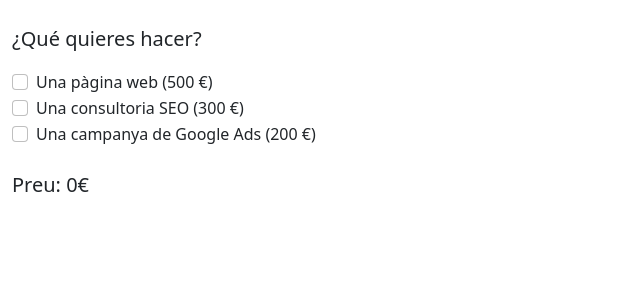
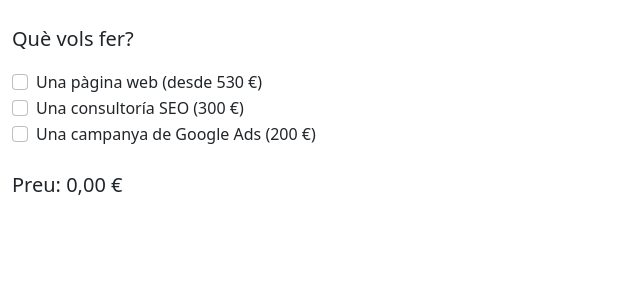
Before and after one commit to Ramndroid/SPRINT-7, an Angular app: page / in a window 1280 px wide. Shown: the top 300 px of the page, without its empty margins (0-640 px from the left). Built offline with nearby package versions, Linux system fonts and the light colour scheme.

Commit message:
Exercici 2

```diff
--- a/src/app/components/home/home.component.html
+++ b/src/app/components/home/home.component.html
@@ -1,28 +1,31 @@
 <div class="container-fluid mt-4">
 
-    <p class="fs-5">¿Qué quieres hacer?</p>
+    <p class="fs-5">Què vols fer?</p>
 
-    <div class="form-check">
-        <input class="form-check-input" type="checkbox" value="" id="checkWeb" [(ngModel)]="homeCheckboxes[0]" (change)="homeClickOnCheckbox($event)">
-        <label class="form-check-label" for="checkWeb">
-            Una pàgina web (500 €)
-        </label>
-    </div>
+    <form>
 
-    <div class="form-check">
-        <input class="form-check-input" type="checkbox" value="" id="checkSeo" [(ngModel)]="homeCheckboxes[1]" (change)="homeClickOnCheckbox($event)">
-        <label class="form-check-label" for="checkSeo">
-            Una consultoria SEO (300 €)
-        </label>
-    </div>
+        <div class="form-check">
+            <input class="form-check-input" type="checkbox" id="checkWeb" [(ngModel)]="homeProducts.web.selected"
+                name="checkWeb" (change)="homeCalculateTotal()">
+            <label class="form-check-label" for="checkWeb">{{ homeProducts.web.title }}</label>
+        </div>
 
-    <div class="form-check">
-        <input class="form-check-input" type="checkbox" value="" id="checkGAds" [(ngModel)]="homeCheckboxes[2]" (change)="homeClickOnCheckbox($event)">
-        <label class="form-check-label" for="checkGAds">
-            Una campanya de Google Ads (200 €)
-        </label>
-    </div>
+        <app-panell *ngIf="homeProducts.web.selected" [panelBaseWebPrice]="homeProducts.web.price"></app-panell>
 
-    <p class="fs-5 mt-4">Preu: {{ homeTotal }}€ </p>
+        <div class="form-check">
+            <input class="form-check-input" type="checkbox" id="checkSeo" [(ngModel)]="homeProducts.seo.selected"
+                (change)="homeCalculateTotal()" name="checkSeo">
+            <label class="form-check-label" for="checkSeo">{{ homeProducts.seo.title }}</label>
+        </div>
+
+        <div class="form-check">
+            <input class="form-check-input" type="checkbox" id="checkGAds" [(ngModel)]="homeProducts.gads.selected"
+                (change)="homeCalculateTotal()" name="checkGAds">
+            <label class="form-check-label" for="checkGAds">{{ homeProducts.gads.title }}</label>
+        </div>
+
+    </form>
+
+    <p class="fs-5 mt-4">{{ homeGetTotalInEuros() }}</p>
 
 </div>
--- a/src/app/components/home/home.component.ts
+++ b/src/app/components/home/home.component.ts
@@ -1,4 +1,6 @@
-import { Component, Input, OnInit } from '@angular/core';
+import { Component, OnInit } from '@angular/core';
+import { Products } from 'src/app/models/products';
+import { GetTotalBudgetService } from 'src/app/services/get-total-budget.service';
 
 @Component({
   selector: 'app-home',
@@ -7,36 +9,32 @@ import { Component, Input, OnInit } from '@angular/core';
 })
 export class HomeComponent implements OnInit {
 
-  homeCheckboxes: boolean[] = [false, false, false];
+  homeProducts: Products = {
+    web: {
+      title: "Una pàgina web (desde 530 €)",
+      price: 500,
+      selected: false
+    },
+    seo: {
+      title: "Una consultoría SEO (300 €)",
+      price: 300,
+      selected: false
+    },
+    gads: {
+      title: "Una campanya de Google Ads (200 €)",
+      price: 200,
+      selected: false
+    }
+  }
 
-  homeTotal: number = 0;
-
-  constructor() { }
+  constructor(
+    private serviceGetTotalBudget: GetTotalBudgetService
+  ) { }
 
   ngOnInit(): void { }
 
-  homeClickOnCheckbox(event: any) {
+  homeCalculateTotal = (): void => this.serviceGetTotalBudget.calculateTotal(this.homeProducts);
 
-    console.log(event.target.checked ?
-      `El usuario ha agregado ${event.target.id.replace("check", "")}`
-      : `El usuario ha retirado ${event.target.id.replace("check", "")}`);
-
-    const currentTotal = [0];
-
-    if (this.homeCheckboxes[0]) {
-      currentTotal.push(500);
-    }
-
-    if (this.homeCheckboxes[1]) {
-      currentTotal.push(300);
-    }
-
-    if (this.homeCheckboxes[2]) {
-      currentTotal.push(200);
-    }
-
-    this.homeTotal = currentTotal.reduce((prev, curr) => prev + curr);
-  }
-
+  homeGetTotalInEuros = (): string => this.serviceGetTotalBudget.getTotalInEuros("Preu: ");
 
 }
--- /dev/null
+++ b/src/app/components/panell/panell.component.css
@@ -0,0 +1,8 @@
+.form-container {
+    border: 3px solid black;
+    border-radius: 16px;
+}
+
+p {
+    width: 145px;
+}
--- /dev/null
+++ b/src/app/components/panell/panell.component.html
@@ -0,0 +1,19 @@
+<form [formGroup]="panellWebForm" class="form-container my-3 py-5 d-flex flex-column gap-1"
+    (change)="panelCalculateSubtotalWeb()">
+
+    <div class="mx-3 d-flex align-items-baseline gap-1">
+        <p>Nombre de pàgines</p>
+        <input formControlName="inputWebsTotal" type="number" id="inputWebsTotal" class="flex-grow-1">
+    </div>
+
+    <div class="mx-3 d-flex align-items-baseline gap-1">
+        <p>Nombre d'idiomes</p>
+        <input formControlName="inputLanguagesTotal" type="number" id="inputLanguagesTotal" class="flex-grow-1">
+    </div>
+
+    <div class="text-danger align-self-end mx-3 text-end" *ngIf="panellWebForm.invalid">
+        <b>Paràmetres no válids:</b> mínim d'una (1) pàgina i d'un (1) idioma.<br> <i>Sense paràmetres vàlids el
+            pressupost no serà vinculant.</i>
+    </div>
+
+</form>
--- /dev/null
+++ b/src/app/components/panell/panell.component.ts
@@ -0,0 +1,34 @@
+import { GetTotalBudgetService } from './../../services/get-total-budget.service';
+import { Component, Input, OnInit } from '@angular/core';
+import { FormBuilder, FormGroup, Validators } from '@angular/forms';
+
+@Component({
+  selector: 'app-panell',
+  templateUrl: './panell.component.html',
+  styleUrls: ['./panell.component.css']
+})
+export class PanellComponent implements OnInit {
+
+  @Input() panelBaseWebPrice: number = 0;
+
+  panellWebForm: FormGroup;
+
+  constructor(
+    private _builder: FormBuilder,
+    private serviceGetTotalBudget: GetTotalBudgetService
+  ) {
+    this.panellWebForm = this._builder.group({
+      inputWebsTotal: ['1', Validators.compose([Validators.min(1), Validators.required])],
+      inputLanguagesTotal: ['1', Validators.compose([Validators.min(1), Validators.required])]
+    });
+  }
+
+  ngOnInit(): void { }
+
+  panelCalculateSubtotalWeb(): void {
+    const totalWebs = this.panellWebForm.get('inputWebsTotal')?.value;
+    const totalLanguages = this.panellWebForm.get('inputLanguagesTotal')?.value;
+    this.serviceGetTotalBudget.setSubtotalWeb(this.panelBaseWebPrice, totalWebs, totalLanguages);
+  }
+
+}
--- /dev/null
+++ b/src/app/models/products.ts
@@ -0,0 +1,17 @@
+export interface Products {
+    web: {
+        title: string,
+        price: number,
+        selected: boolean
+    },
+    seo: {
+        title: string,
+        price: number,
+        selected: boolean
+    },
+    gads: {
+        title: string,
+        price: number,
+        selected: boolean
+    }
+}
--- /dev/null
+++ b/src/app/services/get-total-budget.service.ts
@@ -0,0 +1,65 @@
+import { Injectable } from '@angular/core';
+import { Products } from '../models/products';
+
+@Injectable({
+  providedIn: 'root'
+})
+export class GetTotalBudgetService {
+
+  private hasOwnSubtotalWeb: boolean = false;
+  private subtotalWeb: number = 0;
+  private subtotalSeo: number = 0;
+  private subtotalGAds: number = 0;
+  private totalBudget: number = 0;
+
+  constructor() { }
+
+  setSubtotalWeb(basePrice: number = 0, websNumber: number = 0, languagesNumber: number = 0): void {
+
+    if (websNumber > 0 && languagesNumber > 0) {
+
+      this.subtotalWeb = (websNumber * languagesNumber * 30) + basePrice;
+
+    } else if (websNumber > 0 && languagesNumber <= 0) {
+
+      this.subtotalWeb = (websNumber * 30) + basePrice;
+
+    } else if (websNumber <= 0 && languagesNumber > 0) {
+
+      this.subtotalWeb = (languagesNumber * 30) + basePrice;
+
+    } else if (websNumber <= 0 && languagesNumber <= 0) {
+
+      this.subtotalWeb = basePrice;
+
+    }
+
+    this.hasOwnSubtotalWeb = !(basePrice == 0 && websNumber == 0 && languagesNumber == 0);
+  }
+
+  calculateTotal(products: Products): void {
+
+    if (products.web.selected) {
+
+      if (!this.hasOwnSubtotalWeb) {
+        this.setSubtotalWeb(products.web.price, 1, 1);
+      }
+
+    } else {
+      this.setSubtotalWeb();
+    }
+
+    this.subtotalSeo = products.seo.selected ? products.seo.price : 0;
+
+    this.subtotalGAds = products.gads.selected ? products.gads.price : 0;
+  }
+
+  getTotalInEuros(prevalue: string = ""): string {
+    this.totalBudget = this.subtotalWeb + this.subtotalSeo + this.subtotalGAds;
+    const totalInEuros = this.getInEuros(this.totalBudget);
+    return `${prevalue}${totalInEuros}`;
+  }
+
+  private getInEuros = (value: number): string => Intl.NumberFormat("de-DE", { style: "currency", currency: "EUR" }).format(value);
+
+}
--- a/src/index.html
+++ b/src/index.html
@@ -2,7 +2,7 @@
 <html lang="es">
 <head>
   <meta charset="utf-8">
-  <title>SPRINT 7 | Nivell 1 | Exercici 1</title>
+  <title>SPRINT 7 | Nivell 1 | Exercici 2</title>
   <base href="/">
   <meta name="viewport" content="width=device-width, initial-scale=1">
   <link rel="icon" type="image/x-icon" href="favicon.ico">
```
Also changed, not shown: src/app/app.module.ts (+10 -4 lines), 2 other files (tests, documents, lock files or other folders).
